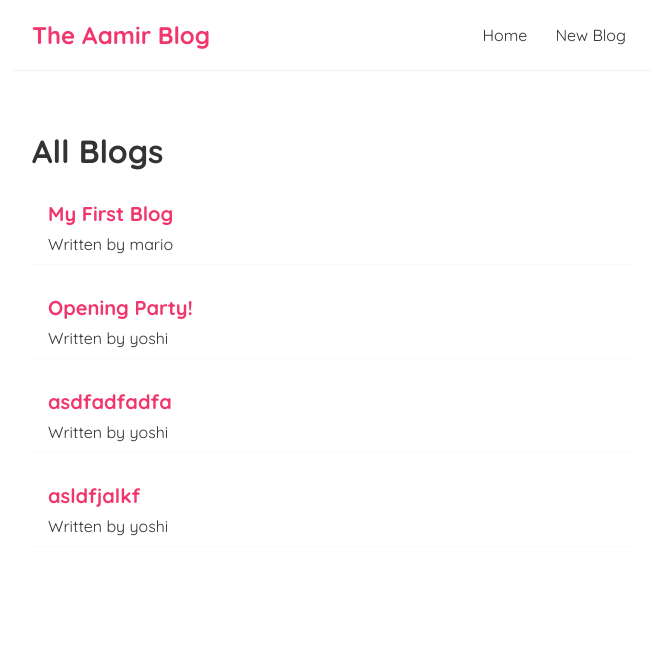
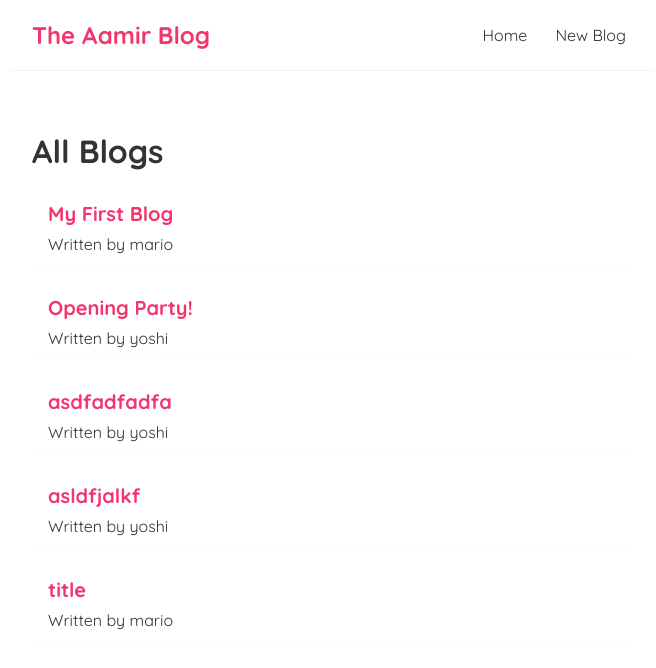
Before and after one commit to MDAAMIRAHMED/blog-website, a React (Vite) app: page / in a window 1280 px wide. Shown: the top 668 px of the page, without its empty margins (308-964 px from the left). Built offline with nearby package versions, Linux system fonts and the light colour scheme; data requests are answered from the project's data file.

Commit message:
useNavigate in react-router

```diff
--- a/data/db.json
+++ b/data/db.json
@@ -23,6 +23,12 @@
       "body": "adlfjadfaldjfla",
       "author": "yoshi",
       "id": 4
+    },
+    {
+      "title": "title",
+      "body": "body...",
+      "author": "mario",
+      "id": 5
     }
   ]
 }
--- a/src/Create.jsx
+++ b/src/Create.jsx
@@ -1,10 +1,12 @@
 import React, { useState } from "react";
+import { useNavigate } from "react-router";
 
 function Create() {
   const [title, setTitle] = useState("");
   const [body, setBody] = useState("");
   const [author, setAuthor] = useState("yoshi");
   const [isPending, setIsPending] = useState(false);
+  const navigate = useNavigate();
 
   const handleSubmit = (e) => {
     e.preventDefault();
@@ -17,6 +19,7 @@ function Create() {
     }).then(() => {
       console.log("new blog added");
       setIsPending(false);
+      navigate("/");
     });
   };
 
```
